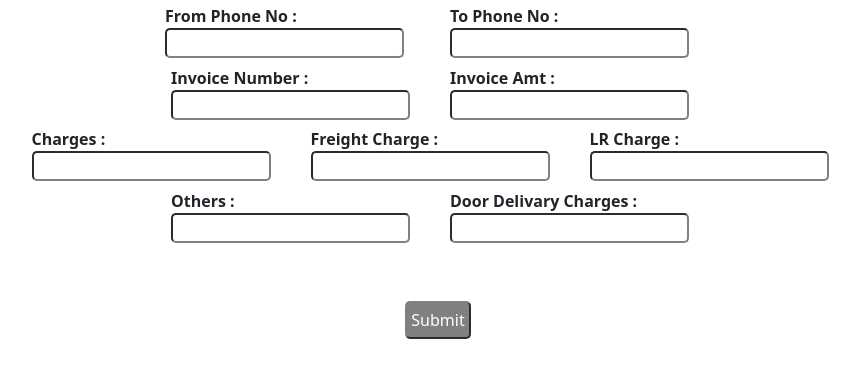
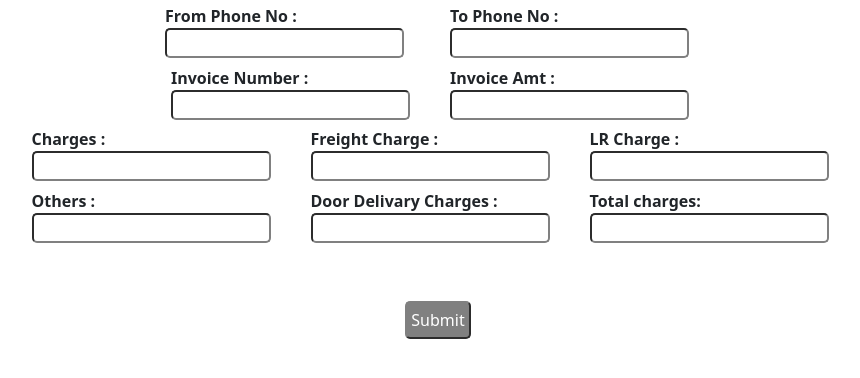
Before and after one commit to dharmatejaneralla00/DCM-CRM, a Django app: template dcm_crm/templates/Booking-2.html in a window 1280 px wide. Shown: the part 225-603 px from the top of the page, without its empty margins (202-1062 px from the left). Run offline with Django 4.2, Linux system fonts and the light colour scheme; the template is opened without the code that fills it, so the values that code supplies are empty.

Commit message:
added tempaltes

```diff
--- a/dcm_crm/templates/Booking-2.html
+++ b/dcm_crm/templates/Booking-2.html
@@ -188,6 +188,12 @@
                         <input type="number" id="fname" name="fname">
                     </div>
                 </div>
+                <div class="col-md-3 d-flex justify-content-center">
+                <div class="form-gap">
+                    <label for="fname">Total charges:</label>
+                        <input type="number" id="fname" name="fname">
+                </div>
+                </div>
 
             </div>
 
```
